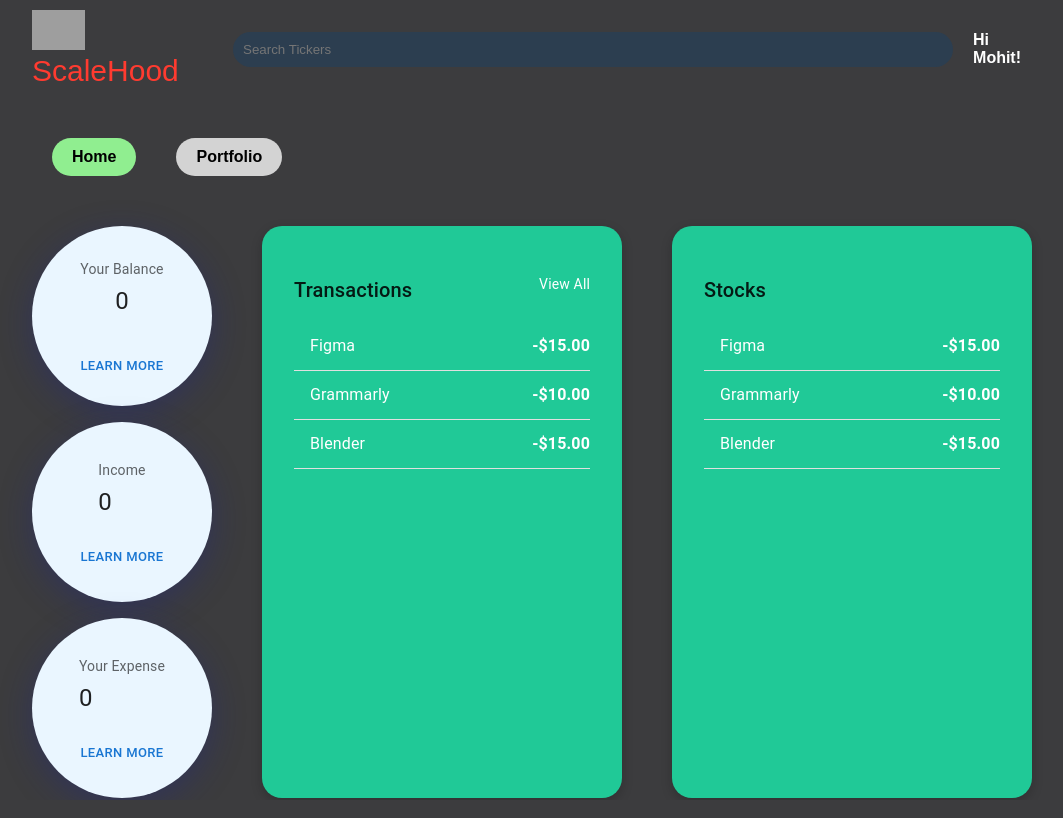
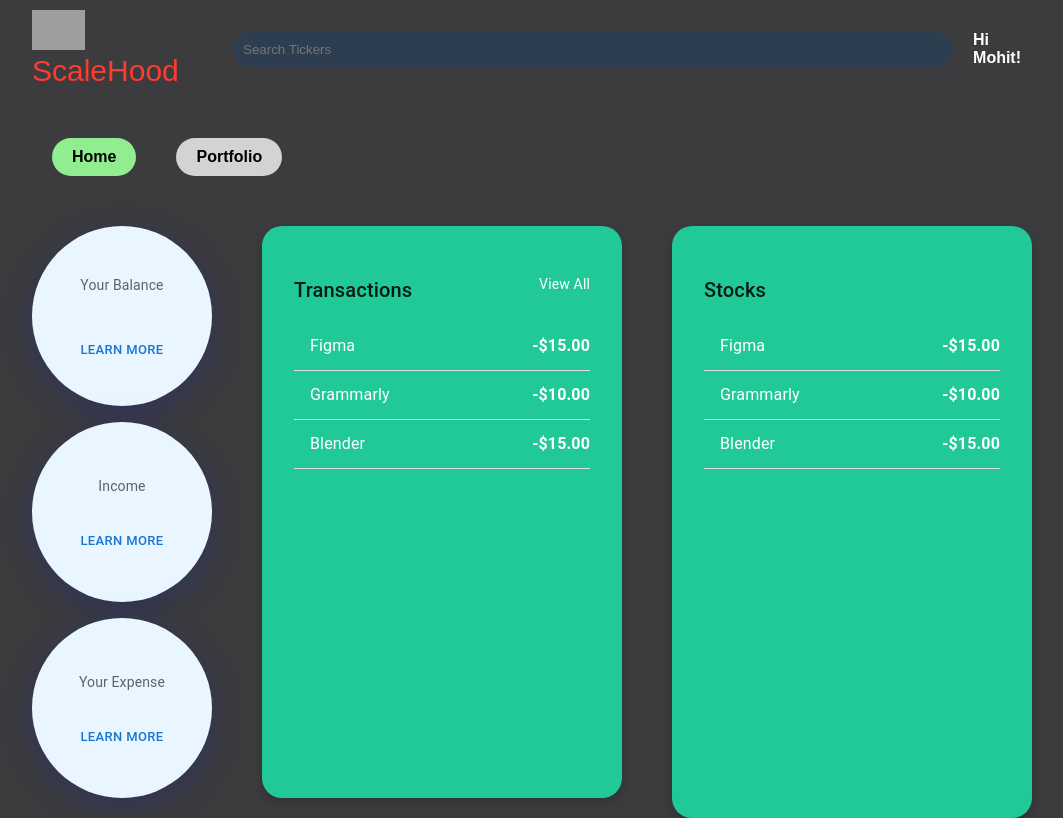
Before and after one commit to Mohit-Porwal/Basic-Stock-Trading, a React (Vite) app in the folder frontend/scalehoodUI/: page / in a window 1280 px wide. Shown: the whole page, without its empty margins (108-1171 px from the left). Built offline with nearby package versions, Linux system fonts and the light colour scheme; grey boxes are pictures that could not be loaded.

Commit message:
Passing data from parent to child components for financial metrics cards

```diff
--- a/frontend/scalehoodUI/src/components/FinancialMetrics/BalanceCard.jsx
+++ b/frontend/scalehoodUI/src/components/FinancialMetrics/BalanceCard.jsx
@@ -5,9 +5,11 @@ import CardContent from '@mui/material/CardContent';
 import Button from '@mui/material/Button';
 import Typography from '@mui/material/Typography';
 
-export default function BalanceCard(total_balance) {
+export default function BalanceCard({totalBalance}) {
 
-  const userCurrentBalance = total_balance.total_balance;
+  //const userCurrentBalance = total_balance.total_balance;
+
+  const userCurrentBalance = totalBalance;
 
   return (
     <Card
--- a/frontend/scalehoodUI/src/components/FinancialMetrics/Cards.jsx
+++ b/frontend/scalehoodUI/src/components/FinancialMetrics/Cards.jsx
@@ -5,44 +5,40 @@ import BalanceCard from './BalanceCard';
 import IncomeCard from './IncomeCard';
 import ExpenseCard from './ExpenseCard';
 
-export default function FinancialMetrics() {
+export default function FinancialMetrics({totalBalance, weeklyIncome, weeklyExpense}) {
 
-  const [data, setData] = useState({
-    total_balance: 0,
-    weekly_income: 0,
-    weekly_expense: 0,
-  });
+  // const [data, setData] = useState({});
 
-  // Fetch user data when the component mounts
-  useEffect(() => {
-    const fetchData = async () => {
+  // // Fetch user data when the component mounts
+  // useEffect(() => {
+  //   const fetchData = async () => {
 
-      console.log("FETCH DATA HAS BEEN CALLED");
+  //     console.log("FETCH DATA HAS BEEN CALLED");
 
-      try {
-        const response = await fetch('http://127.0.0.1:5000?user_id=1');
+  //     try {
+  //       const response = await fetch('http://127.0.0.1:5000?user_id=1');
 
-        console.log("RESPONSE "+ response);
+  //       console.log("RESPONSE "+ response);
 
-        const result = await response.json();
+  //       const result = await response.json();
 
-        console.log("THIS IS THE RESULT "+result);
+  //       console.log("THIS IS THE RESULT "+result);
 
-        setData(result);
-      } catch (error) {
-        console.error("Error fetching user data:", error);
-      }
-    };
+  //       setData(result);
+  //     } catch (error) {
+  //       console.error("Error fetching user data:", error);
+  //     }
+  //   };
 
-    fetchData();
-  }, []);
+  //   fetchData();
+  // }, []);
 
   return (
-    <Box sx={{ display: 'flex', gap: 2, flexDirection: 'column', backgroundColor: '#3C3C3E' }}>
+    <Box sx={{ display: 'flex', gap: 2, flexDirection: 'column', backgroundColor: '#3C3C3E', marginBottom: '20px' }}>
 
-      <BalanceCard total_balance={data.total_balance}/>
-      <IncomeCard weekly_income={data.weekly_income}/>
-      <ExpenseCard weekly_expense={data.weekly_expense}/>
+      <BalanceCard totalBalance={totalBalance}/>
+      <IncomeCard weeklyIncome={weeklyIncome}/>
+      <ExpenseCard weeklyExpense={weeklyExpense}/>
 
     </Box>
   );
--- a/frontend/scalehoodUI/src/components/RecentTransactions/RecentTransactions.jsx
+++ b/frontend/scalehoodUI/src/components/RecentTransactions/RecentTransactions.jsx
@@ -84,7 +84,7 @@ export default function RecentTransactions() {
         backgroundColor: '#20C997', // Match the background
         color: '333333', // Text color to contrast
         padding: '16px',
-
+        marginBottom: '20px',
         boxShadow: '0px 4px 12px rgba(0, 0, 0, 0.2)', // Add shadow for depth
       }}
     >
--- a/frontend/scalehoodUI/src/pages/HomePage/HomePage.jsx
+++ b/frontend/scalehoodUI/src/pages/HomePage/HomePage.jsx
@@ -1,5 +1,5 @@
 import * as React from 'react';
-import { useState } from 'react';
+import { useState, useEffect } from 'react';
 import NavBar from '../../components/NavigationBar/NavBar';
 import ButtonGroup from '../../components/ButtonGroups/Buttons';
 import FinancialMetrics from '../../components/FinancialMetrics/Cards';
@@ -17,6 +17,30 @@ export default function HomePage() {
         { name: 'Portfolio', value: 'Portfolio' },
     ];
 
+    const [data, setData] = useState({});
+
+    // Fetch user data when the component mounts
+    useEffect(() => {
+        const fetchData = async () => {
+            console.log("FETCH DATA HAS BEEN CALLED");
+
+            try {
+                const response = await fetch('http://127.0.0.1:5000?user_id=1');
+
+                console.log("RESPONSE "+ response);
+
+                const result = await response.json();
+
+                console.log("THIS IS THE RESULT "+result);
+
+                setData(result);
+            } catch (error) {
+                console.error("Error fetching user data:", error);
+            }
+        };
+        fetchData();
+    }, []);
+
     return (
         <div>
             <NavBar/>
@@ -31,7 +55,10 @@ export default function HomePage() {
                     {/* Conditionally render components based on the active button */}
                     {activeView === 'Home' && (
                         <>
-                          <FinancialMetrics/>
+                            <FinancialMetrics
+                            totalBalance = {data.total_balance}
+                            weeklyIncome = {''}
+                            weeklyExpense = {''}/>
                             <RecentTransactions/>
                             <LatestStocks/>
                         </>
```
Lines whose indentation alone changed are shown as unchanged.
